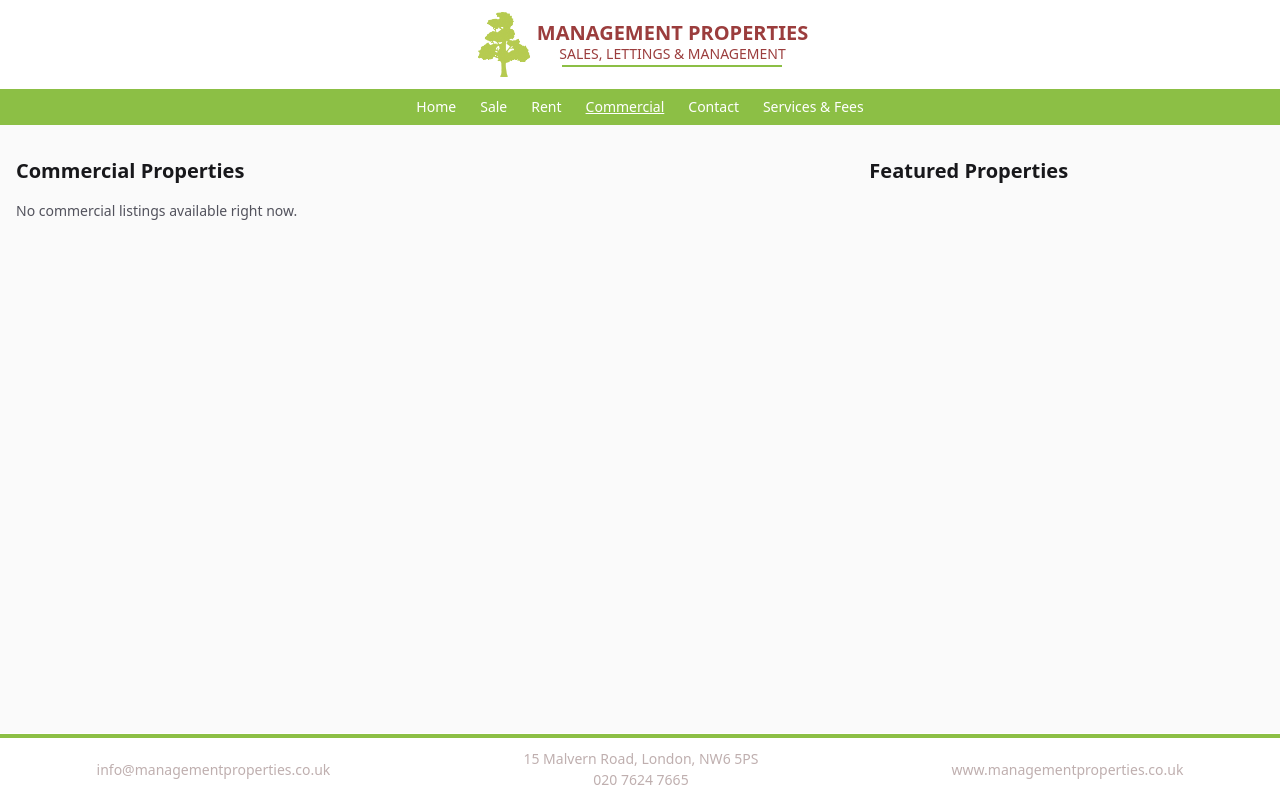
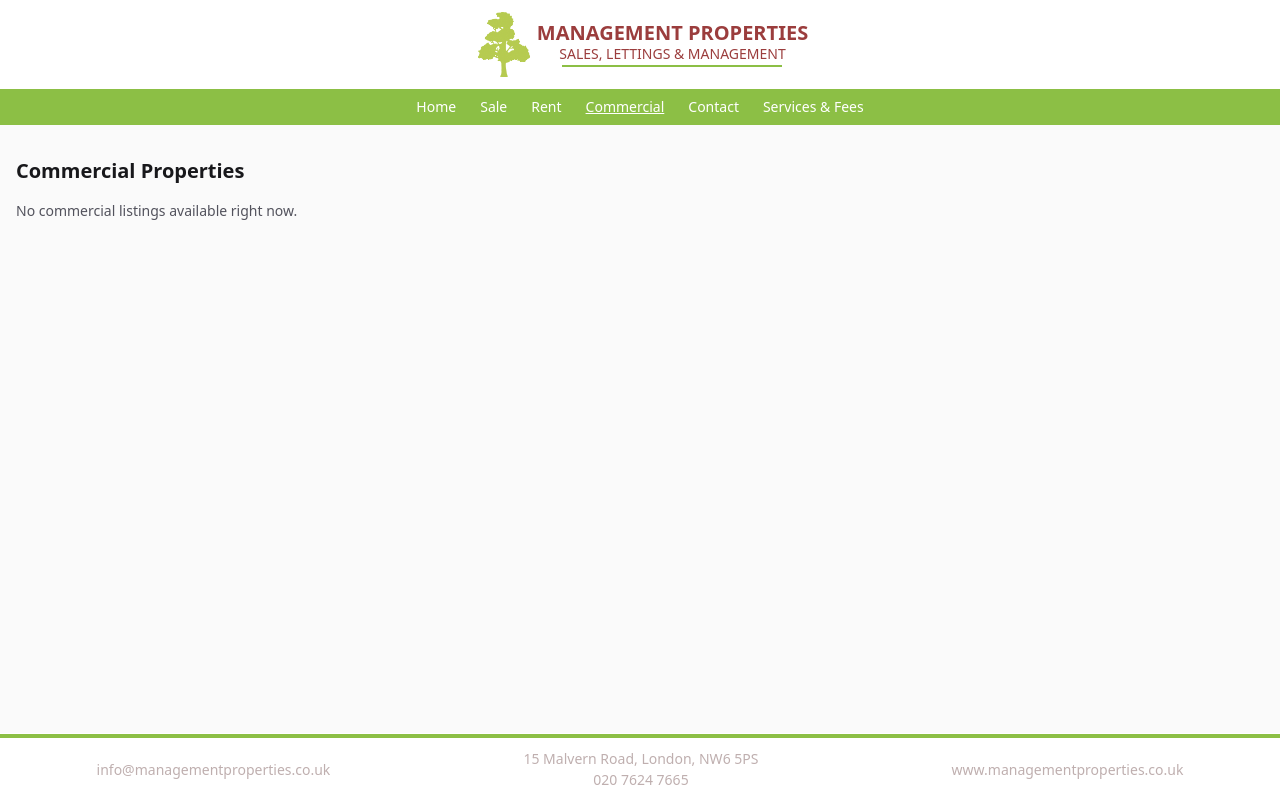
Before and after one commit to hamza772000/ManagementProperties, a React (Vite) app: page /#/commercial in a window 1280 px wide. Built offline with nearby package versions, Linux system fonts and the light colour scheme.

Commit message:
center properties

```diff
--- a/src/pages/CommercialListing.tsx
+++ b/src/pages/CommercialListing.tsx
@@ -8,13 +8,13 @@
   const DATA = useProperties();
   const items = useMemo(() => DATA.filter(p => p.status === 'commercial'), [DATA]);
   return (
-    <main className="max-w-7xl mx-auto px-4 py-8 grid grid-cols-1 lg:grid-cols-3 gap-8">
-      <section className="lg:col-span-2">
+    <main className="max-w-7xl mx-auto px-4 py-8">
+      <section>
         <h2 className="text-xl font-semibold mb-4">Commercial Properties</h2>
         {items.length === 0 ? (
           <div className="text-sm text-zinc-600">No commercial listings available right now.</div>
         ) : (
-          <div className="grid sm:grid-cols-2 gap-6">
+          <div className="grid sm:grid-cols-2 gap-6 max-w-5xl mx-auto">
             {items.map((p) => (
               <article
                 key={p.id}
@@ -45,9 +45,6 @@
           </div>
         )}
       </section>
-      <aside>
-        <h2 className="text-xl font-semibold mb-4">Featured Properties</h2>
-      </aside>
     </main>
   );
 }
--- a/src/pages/ListingByStatus.tsx
+++ b/src/pages/ListingByStatus.tsx
@@ -8,10 +8,10 @@
   const DATA = useProperties();
   const items = useMemo(() => DATA.filter(p => p.status === status), [DATA, status]);
   return (
-    <main className="max-w-7xl mx-auto px-4 py-8 grid grid-cols-1 lg:grid-cols-3 gap-8">
-      <section className="lg:col-span-2">
+    <main className="max-w-7xl mx-auto px-4 py-8">
+      <section>
         <h2 className="text-xl font-semibold mb-4">{status === "rent" ? "Properties for Rent" : "Properties for Sale"}</h2>
-        <div className="grid sm:grid-cols-2 gap-6">
+        <div className="grid sm:grid-cols-2 gap-6 max-w-5xl mx-auto">
           {items.map(p => (
             <article key={p.id} className="overflow-hidden rounded-2xl bg-white shadow-sm ring-1 ring-zinc-200">
               <Link to={`/property/${p.id}`}>
```
